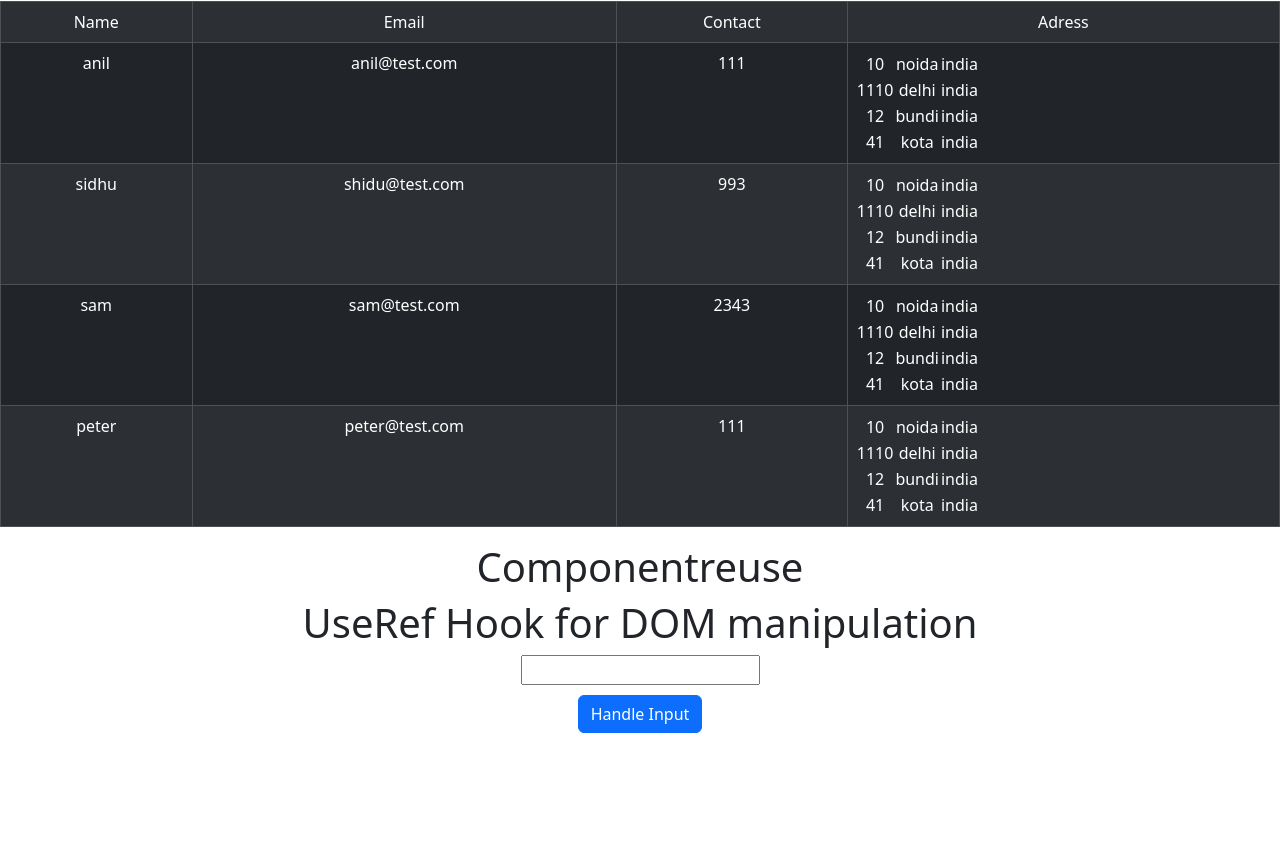
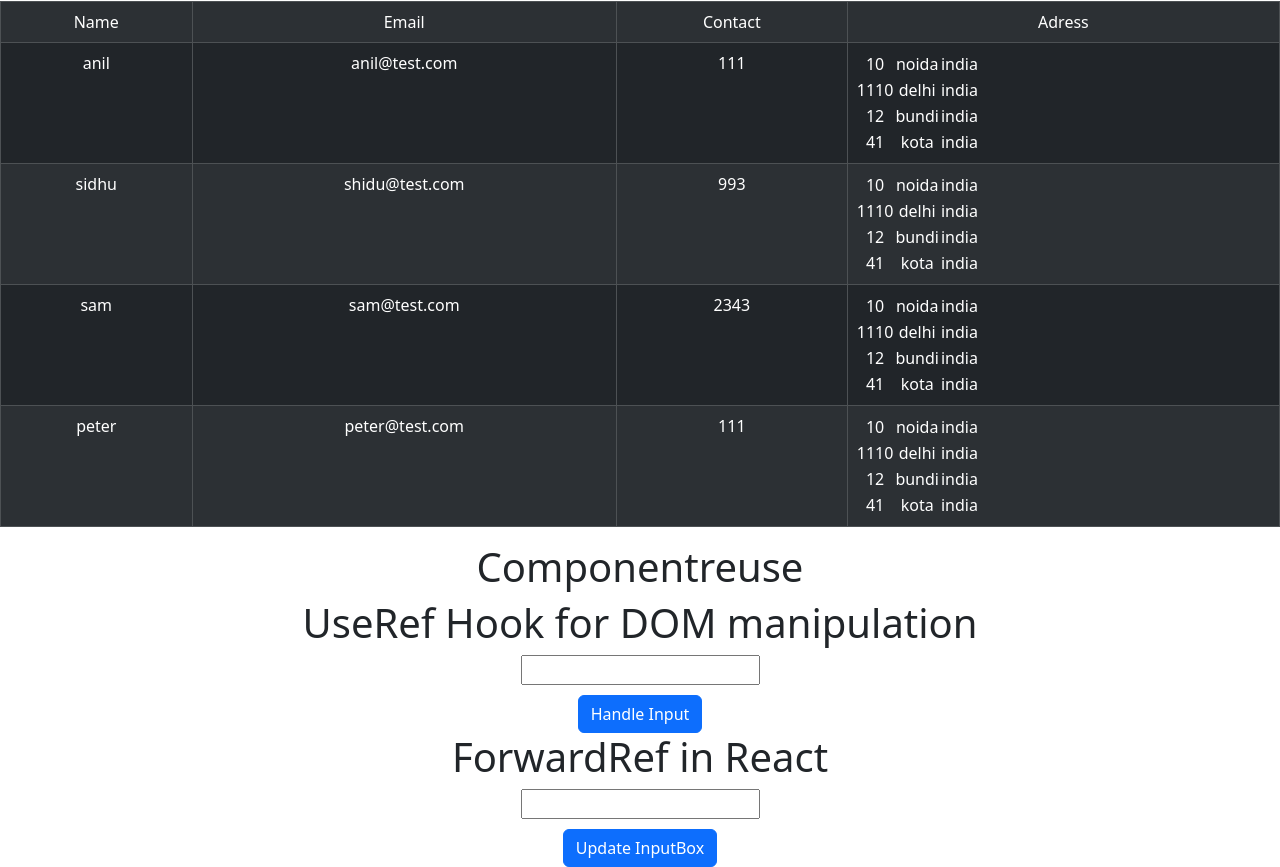
Before and after one commit to surendra960/getvalue, a React (Create React App) app: page / in a window 1280 px wide. Shown: the part 1740-2607 px from the top of the page. Before the commit the page ends 2473 px from the top, so only its background shows below. Built offline with nearby package versions, Linux system fonts and the light colour scheme.

Commit message:
forwardRef advance version of useRef

```diff
--- a/src/App.js
+++ b/src/App.js
@@ -15,6 +15,9 @@ import Bootstraplisttable from './Bootstraplisttable';
 import Nestedlistnestedarray from './Nestedlistnestedarray';
 import Componentreuse from './Componentreuse';
 import Useref from './Useref';
+import { useRef } from 'react';
+import { Button } from 'react-bootstrap';
+import Inputbox from './Inputbox';
 function App() {
   const [value, setValue] = useState('');
 
@@ -28,6 +31,11 @@ function App() {
   function getDataa(){
     alert("hello from app")
   }
+  let inputRef = useRef(null);
+  function updateInput(){
+    inputRef.current.value = "1000"
+  }
+
   return (
     <div className="App">
       <h1>Get Input box value!</h1>
@@ -52,8 +60,10 @@ function App() {
         <Bootstraplisttable/>
         <Nestedlistnestedarray/>
         <Componentreuse/>
-
         <Useref/>
+        <h1>ForwardRef in React </h1>
+        <Inputbox ref = {inputRef}/>
+        <Button onClick={updateInput}>Update InputBox</Button>
 
     </div>
   );
--- /dev/null
+++ b/src/Inputbox.js
@@ -0,0 +1,13 @@
+import React, { forwardRef } from 'react'
+// import { forwardRef } from 'react'
+
+ function Inputbox(props,ref) {
+  return (
+    <div>
+      <input type = "text" ref={ref}/>
+
+    </div>
+  )
+}
+
+export default forwardRef(Inputbox)
```
